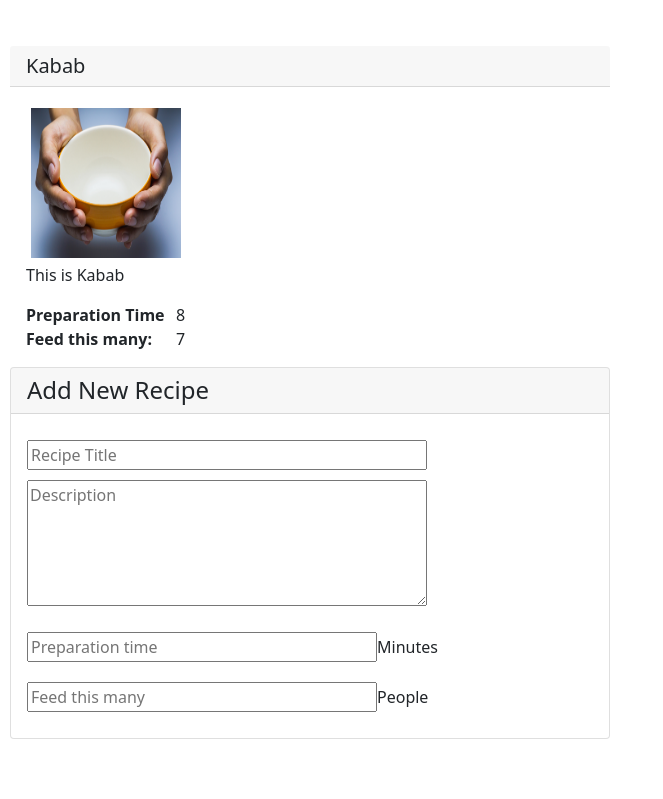
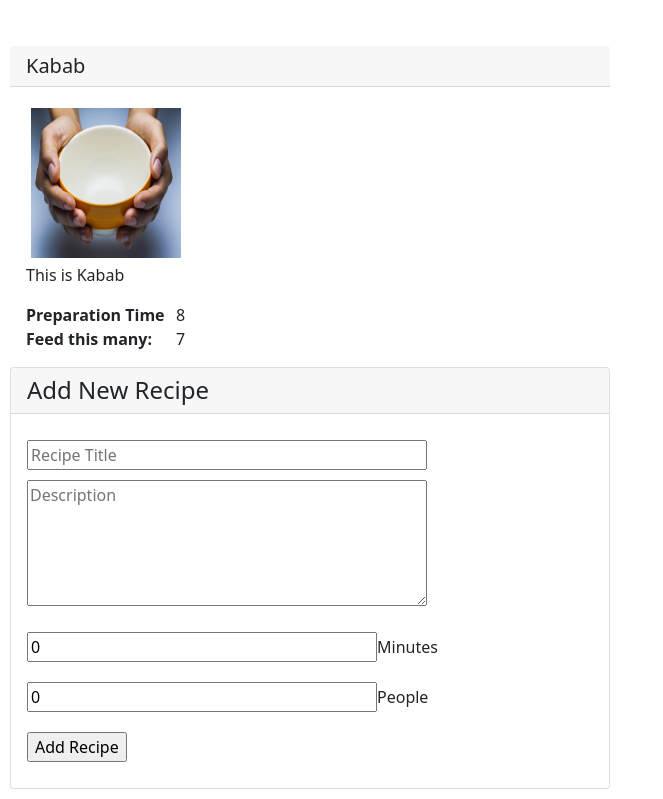
Before and after one commit to 9amcoder/recipeApp, an Angular app: page / in a window 1280 px wide. Shown: the part 1091-1890 px from the top of the page, without its empty margins (0-663 px from the left). Before the commit the page ends 1840 px from the top, so only its background shows below. Built offline with nearby package versions, Linux system fonts and the light colour scheme.

Commit message:
add ngModel for data binding

```diff
--- a/src/app/components/recipe-list/recipe-list.component.html
+++ b/src/app/components/recipe-list/recipe-list.component.html
@@ -1,21 +1,24 @@
-<h1>This is list of all available recipes </h1>
+<h1>This is list of all available recipes</h1>
 
 <div *ngFor="let recipe of recipes">
-    <app-recipe-summary [recipe]='recipe'></app-recipe-summary>
+    <app-recipe-summary [recipe]="recipe"></app-recipe-summary>
 </div>
 
-<div style="clear:both"></div>
+<div style="clear: both"></div>
 
-<div class='newrecipe card' style='width:600px'>
-    <h4 class='card-header'>Add New Recipe</h4>
-    <div class='card-body'>
-        <input type='text' placeholder='Recipe Title' name='title' style="width: 400px;" />
-        <textarea style="width: 400px; " rows=5 placeholder="Description" name="discription"></textarea>
+<div class="newrecipe card" style="width: 600px">
+    <h4 class="card-header">Add New Recipe</h4>
+    <div class="card-body">
+        <input type="text" [(ngModel)]="recipe_in_progress.title" placeholder="Recipe Title" name="title" style="width: 400px" />
+        <textarea [(ngModel)]="recipe_in_progress.description" style="width: 400px" rows="5" placeholder="Description" name="discription"></textarea>
         <div>
-            <input type="text" placeholder="Preparation time" name="preparation_time" style="width: 350px;" />Minutes
+            <input [(ngModel)]="recipe_in_progress.preparation_time" type="text" placeholder="Preparation time" name="preparation_time" style="width: 350px" />Minutes
         </div>
         <div>
-            <input type="text" placeholder="Feed this many " name="feed_this_many" style="width: 350px;" />People
+            <input [(ngModel)]="recipe_in_progress.feed_this_many" type="text" placeholder="Feed this many " name="feed_this_many" style="width: 350px" />People
+        </div>
+        <div>
+            <input type="button" value="Add Recipe" (click)="addRecipeCliked()">
         </div>
     </div>
 </div>
```
